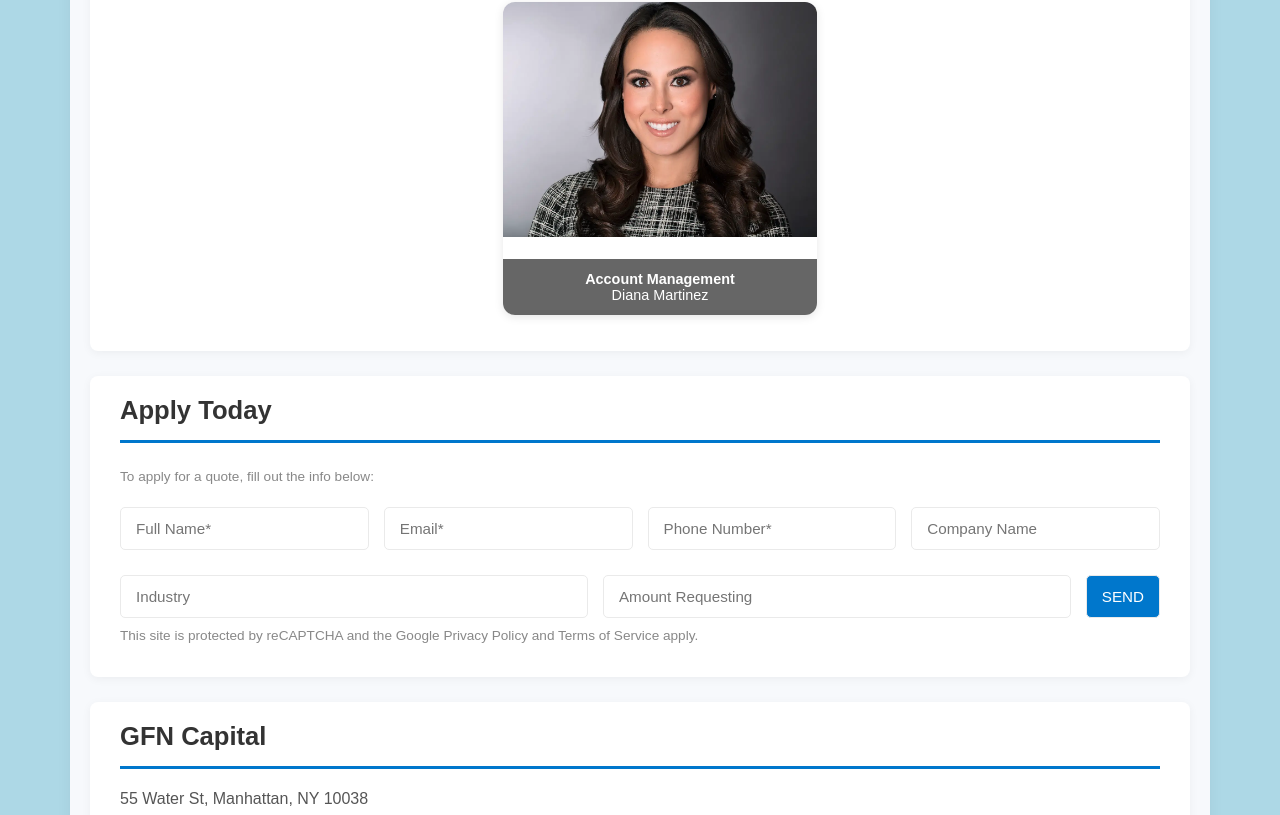
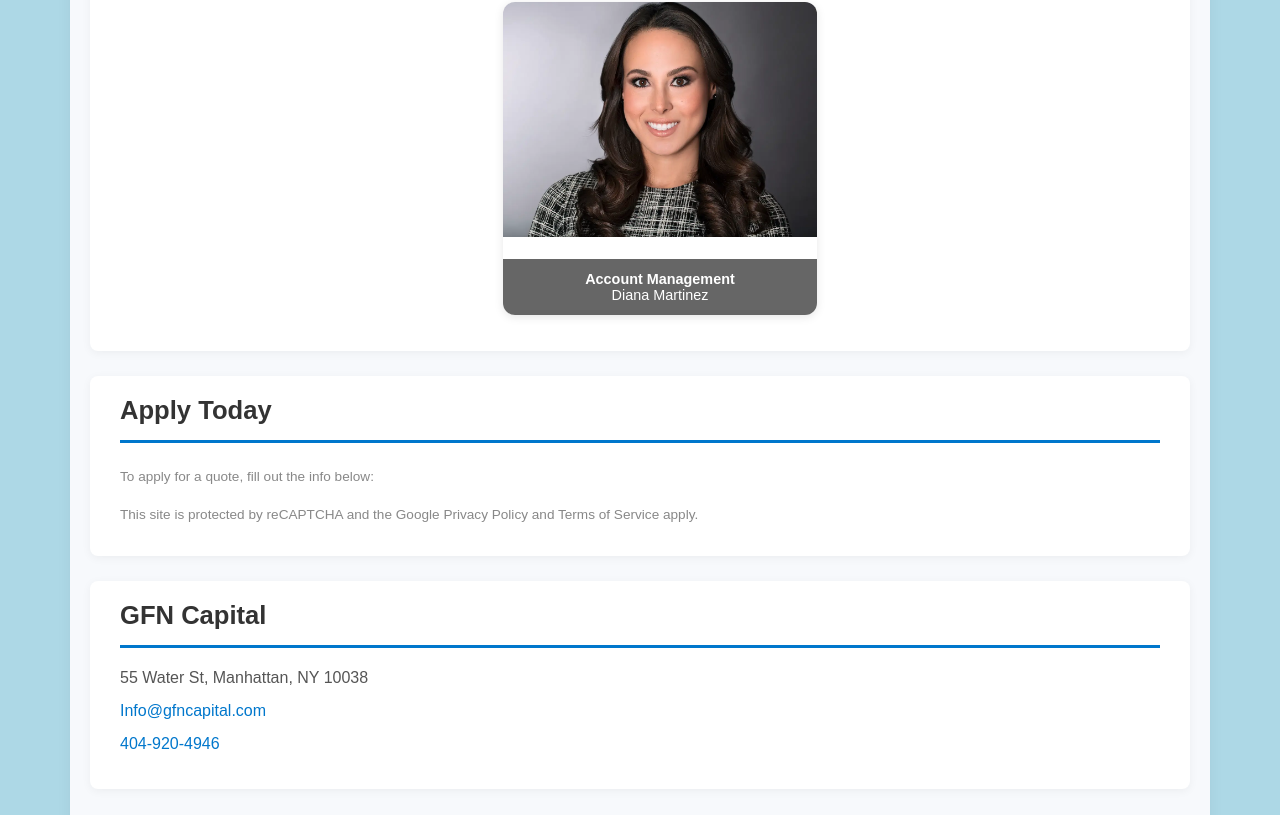
Before and after one commit to markhowell012/natmarks, a React (Create React App) app: page /about in a window 1280 px wide. Shown: the part 1308-2123 px from the top of the page. Built offline with nearby package versions, Linux system fonts and the light colour scheme.

Commit message:
images update

```diff
--- a/src/components/AboutTeam.js
+++ b/src/components/AboutTeam.js
@@ -9,6 +9,10 @@ import james from '../images/james.webp';
 import diana from '../images/diana.webp';
 
 function AboutTeam() {
+  const preventRightClick = (e) => {
+    e.preventDefault();
+  };
+
   return (
     <div className="at-container">
       <section className="at-team-section">
@@ -23,13 +27,13 @@ function AboutTeam() {
             { img: diana, alt: "Diana Martinez", title: "Account Management", name: "Diana Martinez" }
           ]
             .map((member, index) => (
-              <li key={index} className="team-member">
+              <li key={index} className="team-member" onContextMenu={preventRightClick}>
                 <div className="image-wrapper">
                   <img src={member.img} alt={member.alt} className="team-image" />
-                </div>
-                <div className="overlay">
-                  <span className="title">{member.title}</span>
-                  <span className="name">{member.name}</span>
+                  <div className="overlay">
+                    <span className="title">{member.title}</span>
+                    <span className="name">{member.name}</span>
+                  </div>
                 </div>
               </li>
             ))}
@@ -40,13 +44,7 @@ function AboutTeam() {
         <h3>Apply Today</h3>
         <p>To apply for a quote, fill out the info below:</p>
         <form>
-          <input type="text" placeholder="Full Name*" required />
-          <input type="email" placeholder="Email*" required />
-          <input type="tel" placeholder="Phone Number*" required />
-          <input type="text" placeholder="Company Name" />
-          <input type="text" placeholder="Industry" />
-          <input type="number" placeholder="Amount Requesting" />
-          <button type="submit">SEND</button>
+          {/* Input fields for the application form */}
         </form>
         <p>This site is protected by reCAPTCHA and the Google Privacy Policy and Terms of Service apply.</p>
       </section>
```
